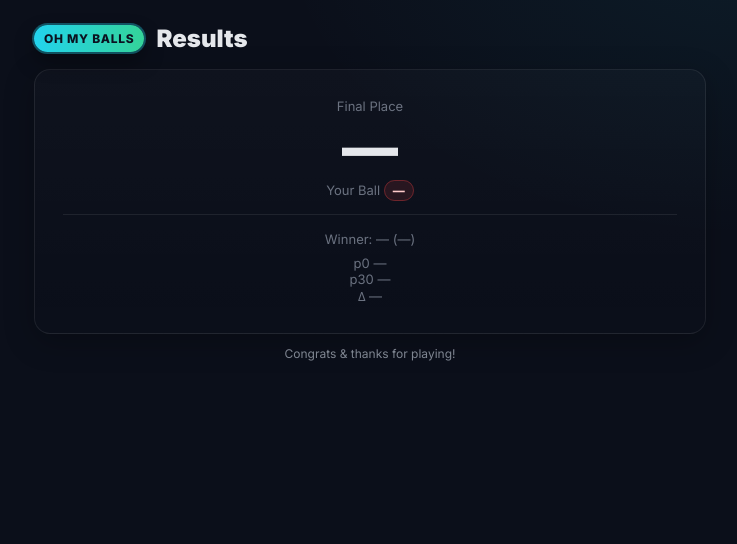
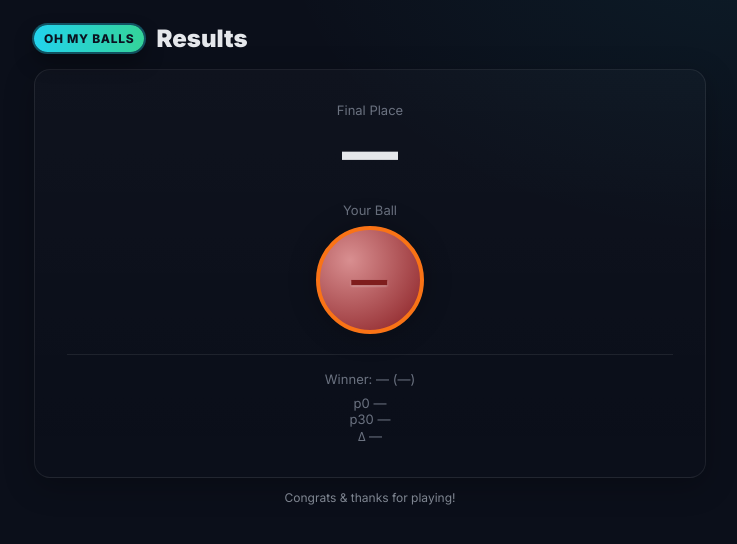
Before and after one commit to async-hyper/oh_my_balls_frontend, a React (Vite) app in the folder web/: page /#/user/results in a window 1280 px wide. Shown: the top 544 px of the page, without its empty margins (270-1007 px from the left). Built offline with nearby package versions, Linux system fonts and the light colour scheme; no server answers.

Commit message:
finally working something

```diff
--- a/web/src/routes/UserLive.tsx
+++ b/web/src/routes/UserLive.tsx
@@ -105,8 +105,34 @@ export default function UserLive(){
 
       <div className="card" style={{textAlign:'center',padding:28}}>
         <div className="meta">Your Ball</div>
-        <div className={`pill ${side}`} style={{display:'inline-block',margin:'8px 0',fontSize:24,padding:'8px 14px'}}>{displayBall}</div>
-        <div className="meta">Placement</div>
+        <div style={{display:'flex',alignItems:'center',justifyContent:'center',margin:'12px 0 18px'}}>
+          <div
+            style={{
+              width:96,
+              height:96,
+              borderRadius:'50%',
+              display:'flex',
+              alignItems:'center',
+              justifyContent:'center',
+              fontSize:32,
+              fontWeight:900,
+              letterSpacing:'0.04em',
+              textTransform:'uppercase',
+              boxShadow:'0 0 24px rgba(0,0,0,0.25)',
+              border:`4px solid ${side==='long' ? '#10b981' : '#f97316'}`,
+              background: side==='long'
+                ? 'radial-gradient(circle at 30% 30%, rgba(110,231,183,0.85), rgba(5,150,105,0.6))'
+                : 'radial-gradient(circle at 30% 30%, rgba(252,165,165,0.85), rgba(220,38,38,0.6))',
+              color: side==='long' ? '#022c22' : '#7f1d1d',
+              textShadow: side==='long'
+                ? '0 1px 2px rgba(255,255,255,0.55)'
+                : '0 1px 2px rgba(255,255,255,0.45)'
+            }}
+          >
+            {displayBall}
+          </div>
+        </div>
+        <div className="meta">Current Place</div>
         <div className="placing">{placement ?? '—'}</div>
         <hr/>
         <div className="meta">{hint}</div>
--- a/web/src/routes/UserResults.tsx
+++ b/web/src/routes/UserResults.tsx
@@ -119,10 +119,37 @@ export default function UserResults(){
         </div>
       </div>
 
-      <div className="card" style={{textAlign:'center',padding:28}}>
+      <div className="card" style={{textAlign:'center',padding:32}}>
         <div className="meta">Final Place</div>
-        <div className="place">{placeLabel}</div>
-        <div className="meta">Your Ball <span className={`pill ${side}`}>{ball ?? '—'}</span></div>
+        <div className="place" style={{marginBottom:16}}>{placeLabel}</div>
+        <div className="meta" style={{marginBottom:8}}>Your Ball</div>
+        <div style={{display:'flex',alignItems:'center',justifyContent:'center',marginBottom:20}}>
+          <div
+            style={{
+              width:108,
+              height:108,
+              borderRadius:'50%',
+              display:'flex',
+              alignItems:'center',
+              justifyContent:'center',
+              fontSize:36,
+              fontWeight:900,
+              letterSpacing:'0.04em',
+              textTransform:'uppercase',
+              boxShadow:'0 0 28px rgba(0,0,0,0.28)',
+              border:`4px solid ${side==='long' ? '#10b981' : '#f97316'}`,
+              background: side==='long'
+                ? 'radial-gradient(circle at 30% 30%, rgba(110,231,183,0.85), rgba(5,150,105,0.6))'
+                : 'radial-gradient(circle at 30% 30%, rgba(252,165,165,0.85), rgba(220,38,38,0.6))',
+              color: side==='long' ? '#022c22' : '#7f1d1d',
+              textShadow: side==='long'
+                ? '0 1px 2px rgba(255,255,255,0.55)'
+                : '0 1px 2px rgba(255,255,255,0.45)'
+            }}
+          >
+            {ball ?? '—'}
+          </div>
+        </div>
         <hr/>
         <div className="meta">Winner: {results?.winnerName ?? '—'} ({results?.winnerBall ?? '—'})</div>
         <div className="meta" style={{marginTop:8}}>p0 {formatCurrency(results?.p0)}</div>
```
Also changed, not shown: 1 other file (tests, documents, lock files or other folders).
